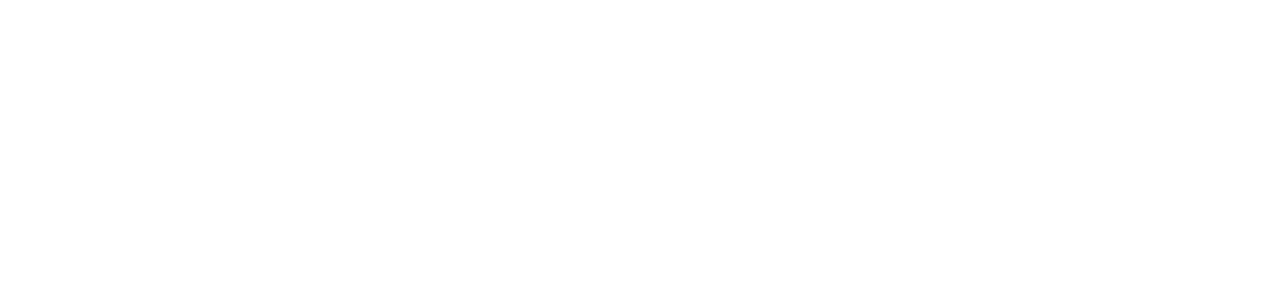
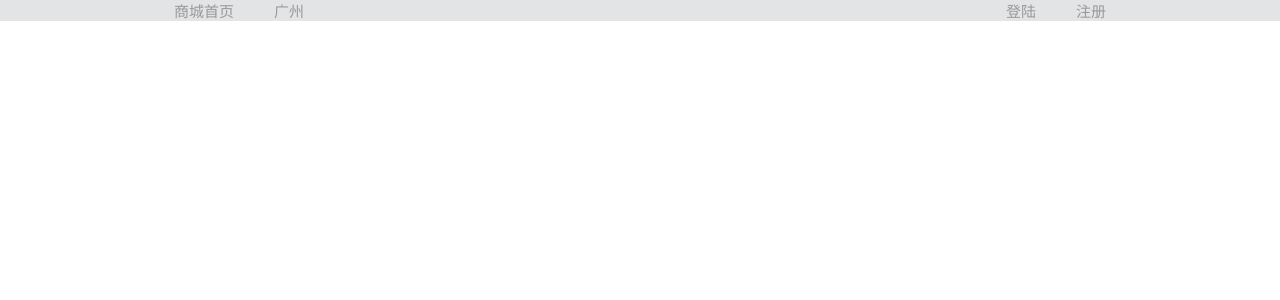
Before and after one commit to xzhx/Mall, a Vue app: page /#/NavHeader in a window 1280 px wide. Shown: the top 300 px of the page. Built offline with nearby package versions, Linux system fonts and the light colour scheme.

Commit message:
NavHeader组件

```diff
--- a/index.html
+++ b/index.html
@@ -4,6 +4,7 @@
     <meta charset="utf-8">
     <meta name="viewport" content="width=device-width,initial-scale=1.0">
     <title>mall</title>
+    <script defer src="https://use.fontawesome.com/releases/v5.0.8/js/all.js"></script>
   </head>
   <body>
     <div id="app"></div>
--- a/src/components/Login.vue
+++ /dev/null
@@ -1,46 +0,0 @@
-<template>
-  <div id="input-box">
-    <!-- <link rel="stylesheet" href="./../assets/css/bootstrap.css"> -->
-        <div class="input-group">
-            <span class="input-group-addon" id="basic-addon1"><span class=" glyphicon glyphicon-user"></span></span>
-            <input type="text" v-model="userName" class="form-control" placeholder="Username" aria-describedby="basic-addon1">
-        </div>
-        <br>
-        <div class="input-group">
-            <span class="input-group-addon" id="basic-addon1"><span class="  glyphicon glyphicon-lock"></span></span>
-            <input type="text" v-model="password" class="form-control" placeholder="Username" aria-describedby="basic-addon1">
-        </div>
-        <button type="button" @click="login" class="btn btn-primary btn-login">登陆</button>
-        <br>
-
-    </div>
-</template>
-
-<script>
-  import axios from 'axios'
-  export default {
-    name:'login',
-    data(){
-      return{
-        userName:'',
-        password:'',
-        flag:''
-      }
-    },
-    methods:{
-      login:function(){
-        axios.post("/users/login",{
-          userName:this.userName,
-          password:this.password
-        }).then((res)=>{
-          let result = res.data;
-          alert(result.statusInfo)
-        })
-      }
-    }
-  }
-</script>
-
-<style scoped>
- /* @import './../../static/css/bootstrap.css' */
-</style>
--- /dev/null
+++ b/src/components/NavHeader.vue
@@ -0,0 +1,190 @@
+<template>
+  <div>
+
+
+        <div class="header-container">
+            <header>
+                <ul class="left menu">
+                    <li>
+                        <a href="#">商城首页</a>
+                    </li>
+                    <li>
+                        <a href="#">广州</a>
+                    </li>
+                </ul>
+                <ul class="right menu">
+                    <li>
+                        <a href="#" @click="display">登陆</a>
+                    </li>
+                    <li>
+                        <a href="#">注册</a>
+                    </li>
+                </ul>
+            </header>
+        </div>
+
+        <div class="login-modal" v-if="ifShow">
+            <div class="modal-header">
+                <h4>登陆</h4>
+                <a href="javascript:;" v-on:click="hidden">X</a>
+            </div>
+
+            <div class="modal-main">
+                <span>用户账号</span>
+                <div class="username">
+                    <input class="" type="text" v-model="userName" placeholder="Username">
+                </div>
+                <span>用户密码</span>
+                <div class="username">
+                    <input class="" type="password" v-model="password" placeholder="Password">
+                </div>
+                <button @click="login">
+                    登陆
+                </button>
+                <!-- <button>
+                      注册
+                    </button> -->
+            </div>
+
+
+        </div>
+    </div>
+</template>
+
+<script>
+import axios from "axios";
+export default {
+  name: "navHeader",
+  data() {
+    return {
+      userName: "",
+      password: "",
+      flag: "",
+      ifShow:false
+    };
+  },
+  methods: {
+    login: function() {
+      axios
+        .post("/users/login", {
+          userName: this.userName,
+          password: this.password
+        })
+        .then(res => {
+          let result = res.data;
+          alert(result.statusInfo);
+
+          if(result.status==0){
+            this.ifShow = false;
+          }
+        });
+    },
+    display: function(){
+      this.ifShow = true;
+    },
+    hidden: function(){
+      this.ifShow = false;
+    }
+  }
+};
+</script>
+
+<style scoped>
+* {
+  margin: 0;
+  padding: 0;
+}
+.menu {
+  list-style: none;
+}
+header {
+  vertical-align: middle;
+  margin: 0 154px;
+}
+li {
+  float: left;
+  margin: 0 20px;
+}
+.left {
+  float: left;
+}
+.right {
+  float: right;
+}
+a {
+  text-decoration: none;
+  color: #999;
+  font-size: 15px;
+}
+a:visited {
+  color: #999;
+}
+a:hover {
+  color: #f30213;
+}
+.header-container {
+  background: #e3e4e5;
+  min-width: 1100px;
+}
+header::after {
+  content: "";
+  display: block;
+  height: 0;
+  clear: both;
+  visibility: hidden;
+}
+.login-modal {
+  border: 1px solid black;
+  position: absolute;
+  top: 100px;
+  left: 50%;
+  width: 500px;
+  margin-left: -241px;
+  border-radius: 5px;
+  /* display: none; */
+  background-color: white;
+  z-index: 10;
+}
+.username {
+  vertical-align: middle;
+}
+
+.modal-header{
+  border: 1px solid transparent;
+  border-radius: 5px;
+  background-color: #f3f3f3;
+  border-bottom: 1px solid #e5e5e5;
+  margin-bottom: 20px;
+}
+.modal-header a{
+  float: right;
+  margin-right: 20px;
+  margin-top: 7px;
+  user-select: none;
+}
+.modal-header h4{
+      line-height: 2;
+      margin: 0 10px;
+      display: inline;
+}
+.modal-main{
+  margin:0 70px;
+}
+.modal-main input{
+  width:100%;
+  margin: 10px 0;
+  height: 34px;
+  padding: 2px 2px;
+  box-sizing: border-box;
+}
+.modal-main button{
+  width:100%;
+  background-color: #eb5858;
+  line-height: 2;
+  cursor: pointer;
+  border-radius: 4px;
+  border: 1px solid transparent;
+  margin: 10px 0;
+}
+
+</style>
--- a/src/router/index.js
+++ b/src/router/index.js
@@ -2,7 +2,7 @@ import Vue from 'vue'
 import Router from 'vue-router'
 import HelloWorld from '@/components/HelloWorld'
 import MallPage from './../views/MallPage.vue'
-import Login from './../components/Login.vue'
+import NavHeader from './../components/NavHeader.vue'
 Vue.use(Router)
 
 export default new Router({
@@ -13,9 +13,9 @@ export default new Router({
       component: MallPage
     },
     {
-      path: '/1',
-      name: 'Login',
-      component: Login
+      path: '/NavHeader',
+      name: 'NavHeader',
+      component: NavHeader
     }
   ]
 })
--- a/src/views/MallPage.vue
+++ b/src/views/MallPage.vue
@@ -1,6 +1,6 @@
 <template>
   <div>
-    <header>这里是暂时的页首</header>
+    <nav-header></nav-header>
     <hr>
     <button @click="changeSort">{{sortWay}}</button>
     <div id="container">
@@ -21,9 +21,13 @@
   </div>
 </template>
 <script>
+  import NavHeader from './../components/NavHeader.vue'
   import axios from 'axios'
   export default {
     name: 'MallPage',
+    components:{
+      NavHeader
+    },
     data: function aa() {
       return {
         itemList: [],
```
